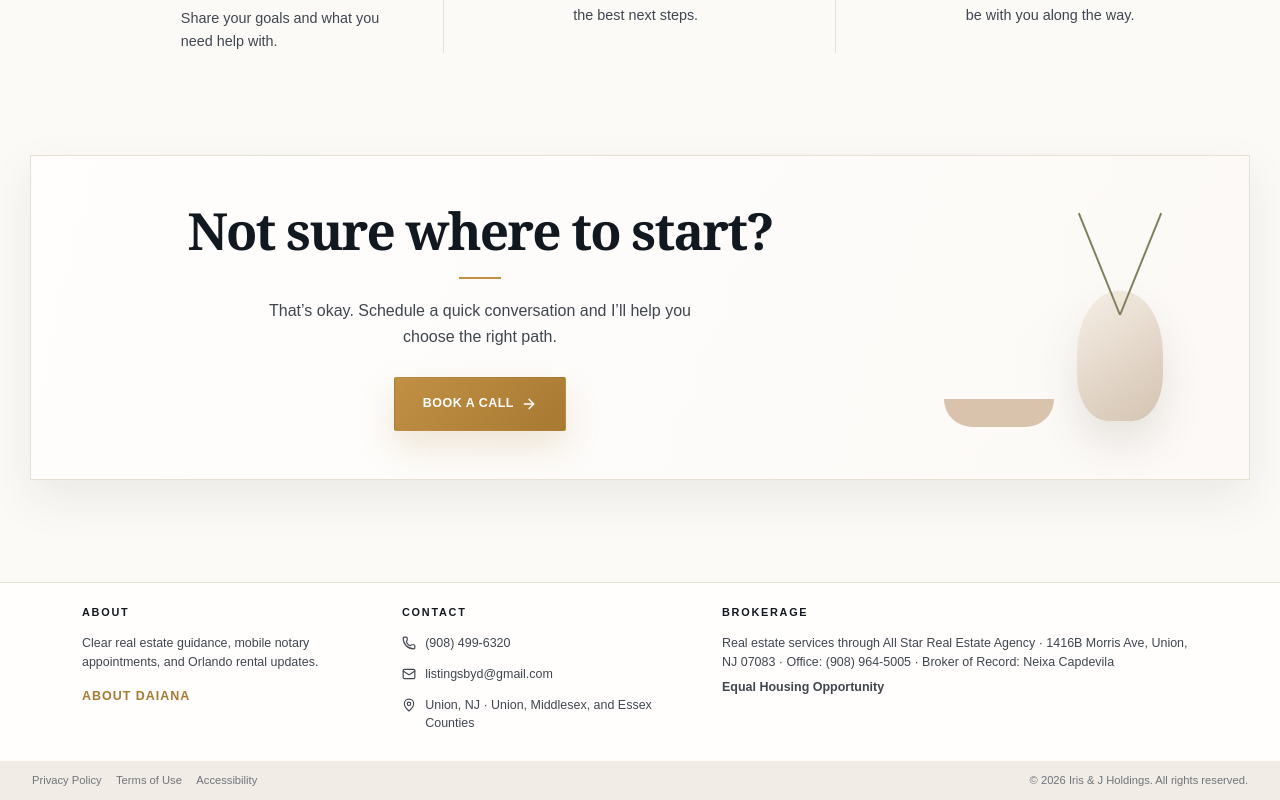
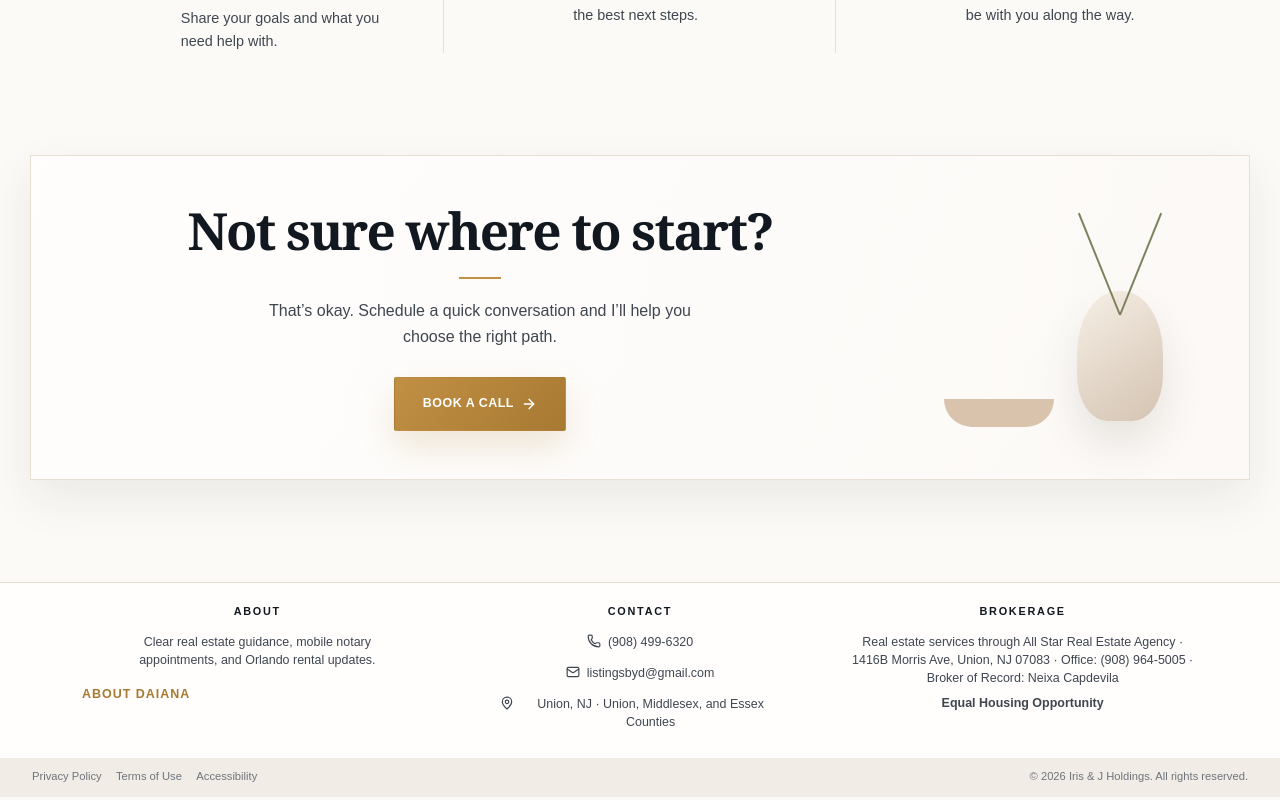
Before and after one commit to Emanuel628/Iris-and-J-Holdings, a React (Vite) app: page / in a window 1280 px wide. Shown: the part 2848-3648 px from the top of the page. Built offline with nearby package versions, Linux system fonts and the light colour scheme.

Commit message:
Center footer in three equal columns

```diff
--- a/src/styles/footer-cleanup.css
+++ b/src/styles/footer-cleanup.css
@@ -3,15 +3,16 @@
   width: 100%;
   max-width: 1180px;
   box-sizing: border-box;
-  grid-template-columns: 0.8fr 0.8fr 1.4fr;
-  gap: clamp(1.5rem, 4vw, 3rem);
+  grid-template-columns: repeat(3, minmax(0, 1fr));
+  gap: clamp(1rem, 3vw, 2rem);
   margin: 0 auto;
-  padding: 1.45rem clamp(1rem, 3vw, 2rem);
+  padding: 1.35rem clamp(1rem, 3vw, 2rem);
 }
 
 .compact-footer .footer-column {
   min-width: 0;
   max-width: none;
+  text-align: center;
 }
 
 .compact-footer .footer-column h3 {
@@ -26,24 +27,26 @@
 }
 
 .compact-footer .footer-column p {
-  max-width: none;
-  margin: 0;
+  max-width: 280px;
+  margin: 0 auto;
 }
 
 .compact-footer .footer-contact p {
-  display: grid;
-  grid-template-columns: 16px minmax(0, 1fr);
+  display: flex;
+  align-items: flex-start;
+  justify-content: center;
   gap: 0.45rem;
-  align-items: start;
   margin-bottom: 0.35rem;
 }
 
 .compact-footer .footer-contact svg {
+  flex: 0 0 auto;
   margin-top: 0.1rem;
 }
 
 .compact-footer .brokerage p {
   display: block;
+  max-width: 360px;
 }
 
 .compact-footer .equal-housing {
@@ -84,6 +87,7 @@
     padding-bottom: 1.25rem;
   }
 
+  .compact-footer .footer-column p,
   .compact-footer .brokerage p {
     max-width: 680px;
   }
```
